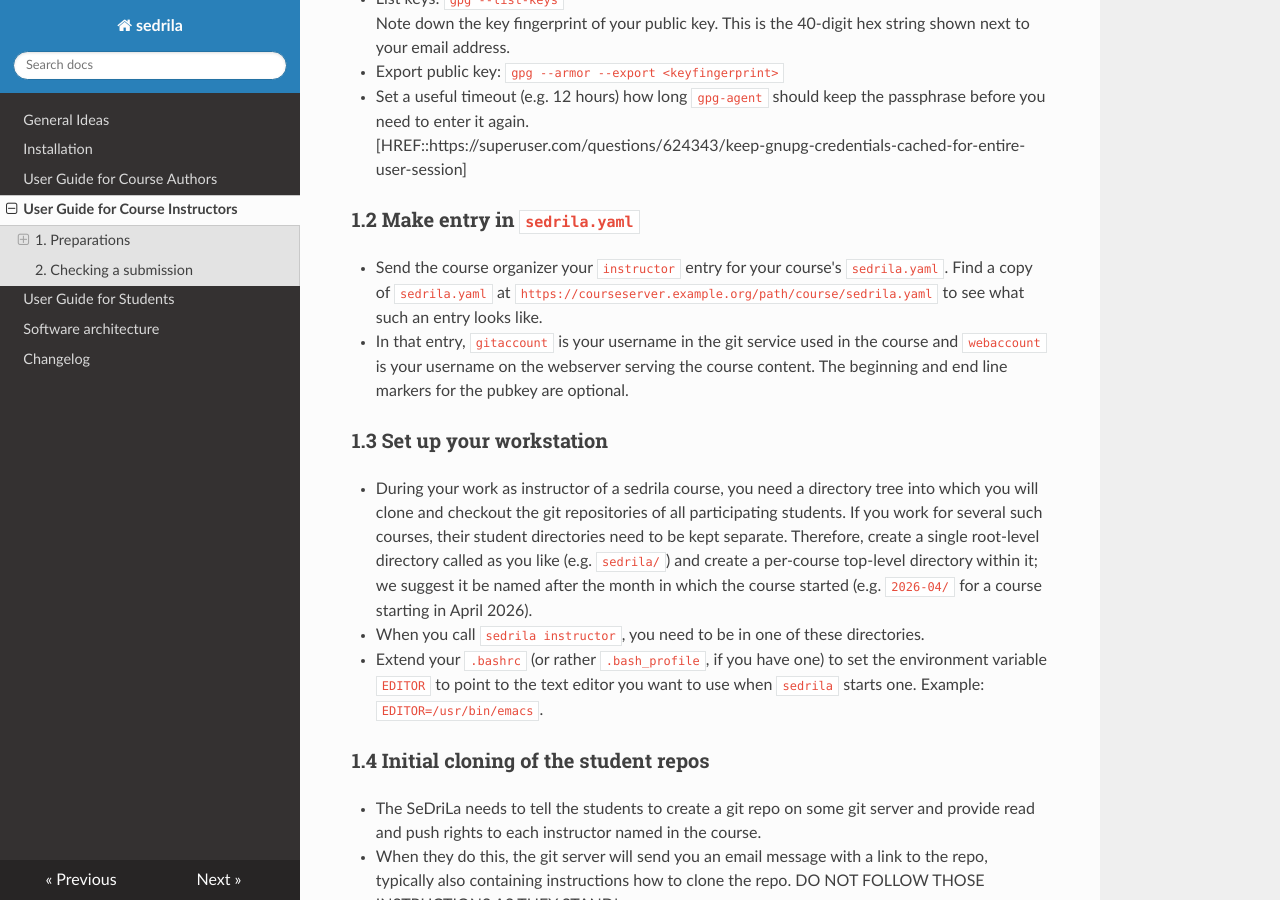
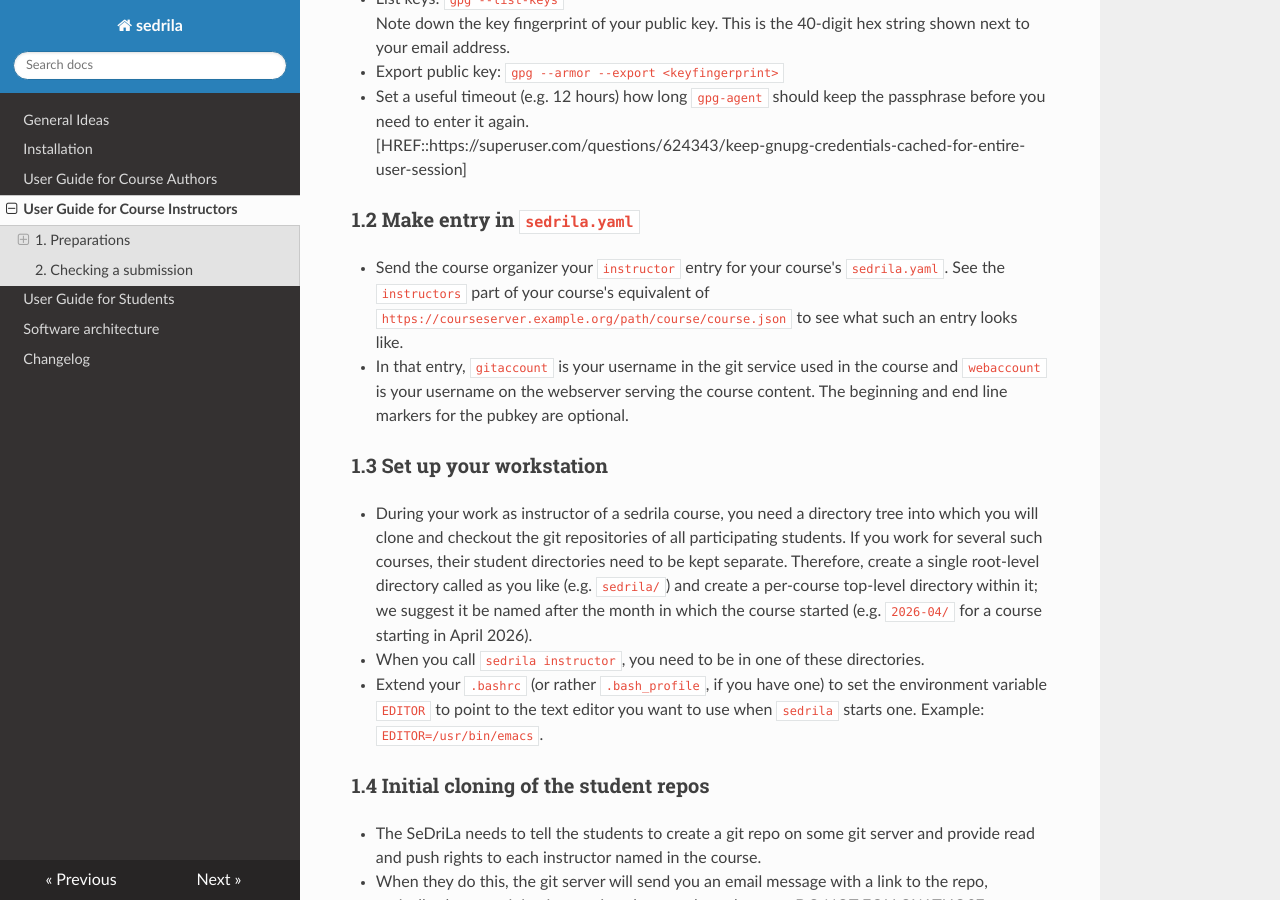
Before and after one commit to fubinf/sedrila, an MkDocs documentation site: the page built from docs/instructors.md, in a window 1280 px wide and 900 px high, scrolled down 548 px. Built offline with MkDocs 1.6.1, drawn with Linux system fonts in a browser that asks for light colours; nearby versions of some CDN libraries.

Commit message:
instructors.md: fix instructions in "1.2 Make entry in sedrila.yaml"

```diff
--- a/docs/instructors.md
+++ b/docs/instructors.md
@@ -27,7 +27,8 @@ Under Windows, use WSL. `sedrila` does not work natively in Windows.
 ### 1.2 Make entry in `sedrila.yaml`
 
 - Send the course organizer your `instructor` entry for your course's `sedrila.yaml`.
-  Find a copy of `sedrila.yaml` at `https://courseserver.example.org/path/course/sedrila.yaml`
+  See the `instructors` part of your course's equivalent of
+  `https://courseserver.example.org/path/course/course.json`
   to see what such an entry looks like.
 - In that entry, `gitaccount` is your username in the git service used in the course
   and `webaccount` is your username on the webserver serving the course content.
```
